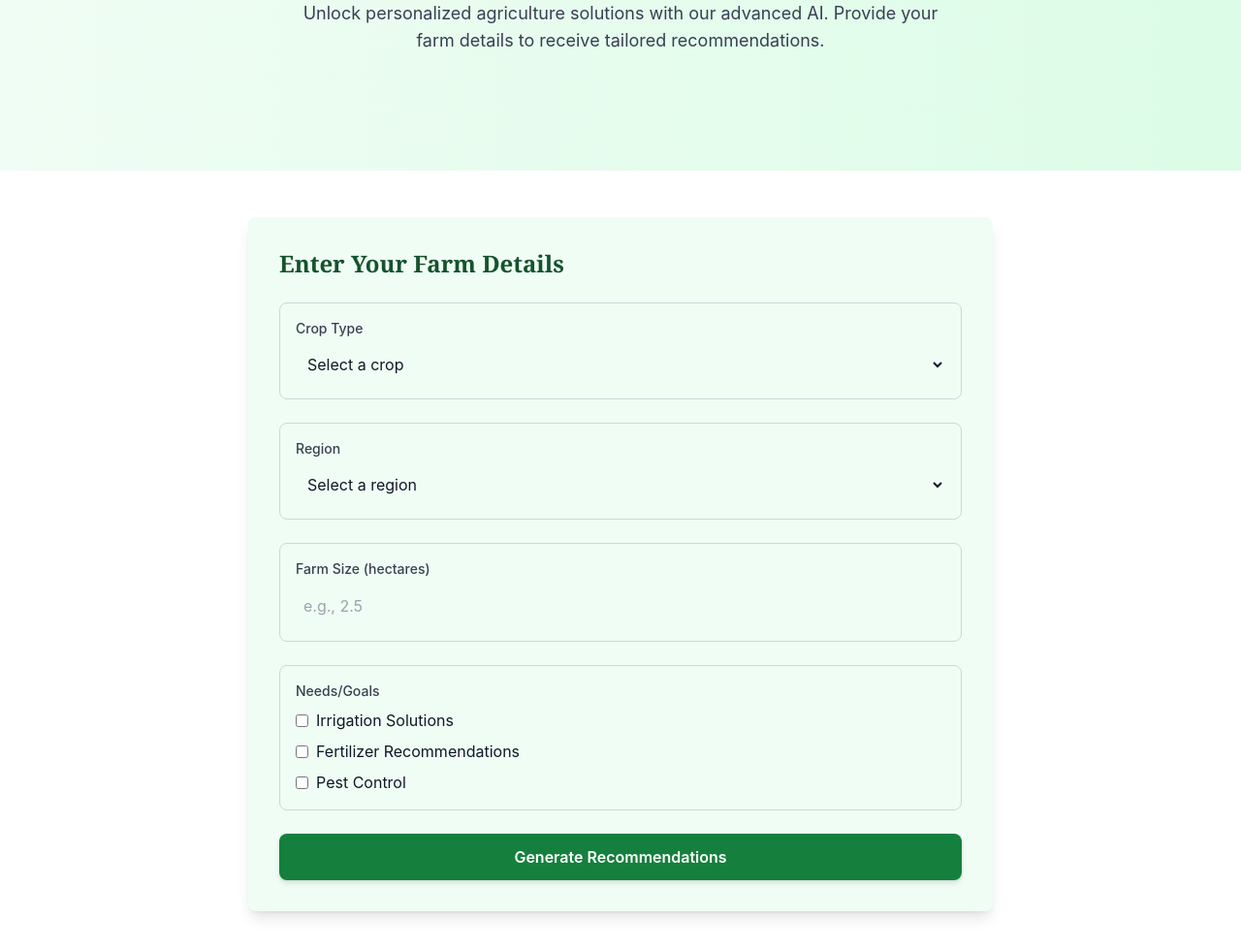
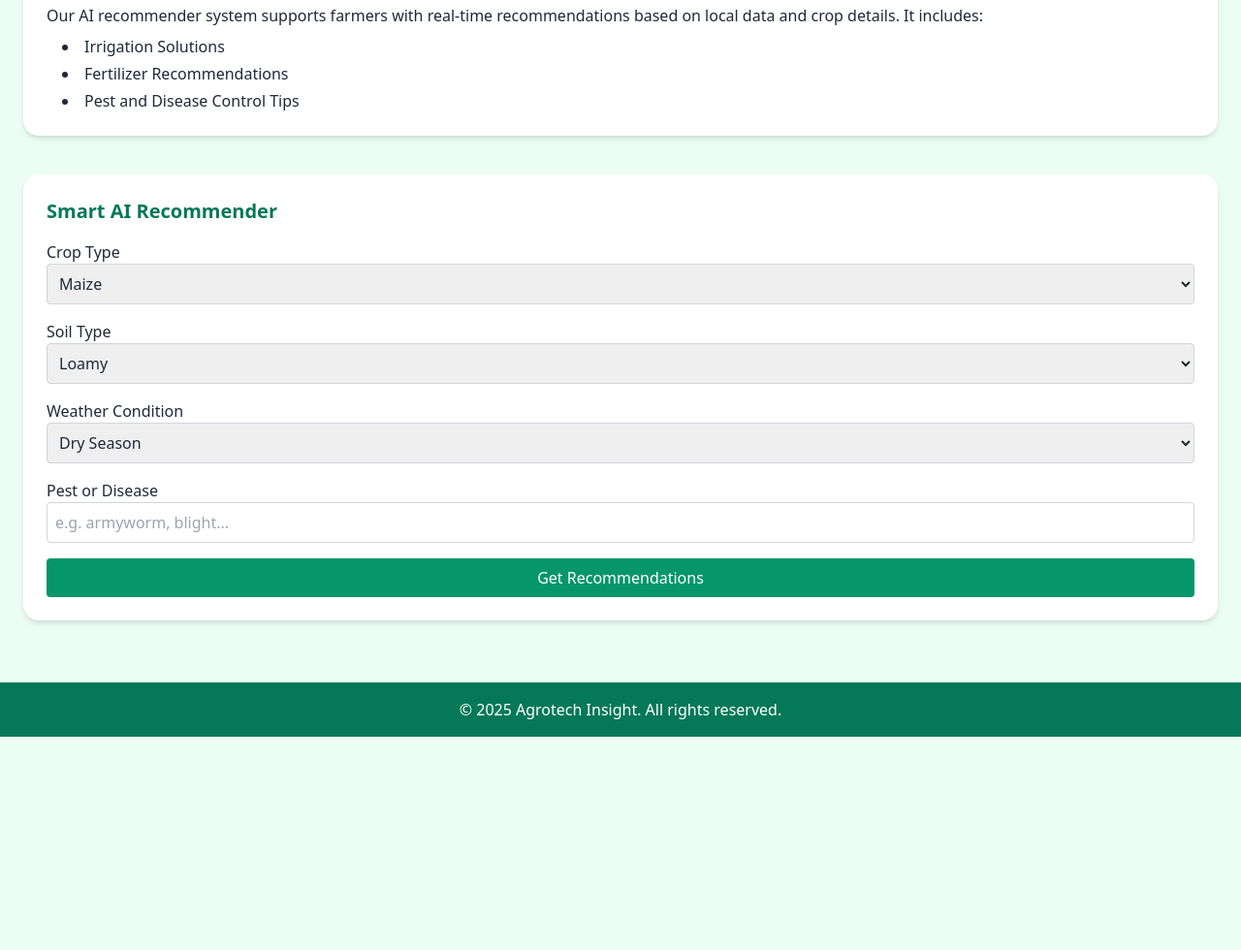
Before and after one commit to uasahabo/Agrotech-Insight, a plain HTML site: page ai.html in a window 1280 px wide. Shown: the part 152-1132 px from the top of the page at 97% size. After the commit the page ends 912 px from the top, so only its background shows below. Drawn offline with nearby package versions, Linux system fonts and the light colour scheme.

Commit message:
Update ai.html

```diff
--- a/ai.html
+++ b/ai.html
@@ -1,167 +1,97 @@
-<!DOCTYPE html>
-<html lang="en">
+<!DOCTYPE html><html lang="en">
 <head>
-  <meta charset="UTF-8">
-  <meta name="viewport" content="width=device-width, initial-scale=1.0">
-  <title>AI Recommender - Agrotech Insight</title>
-  <script src="https://cdn.tailwindcss.com"></script>
-  <link rel="stylesheet" href="https://cdnjs.cloudflare.com/ajax/libs/font-awesome/6.4.0/css/all.min.css">
-  <style>
-    body {
-      background: linear-gradient(135deg, #f0fdf4 0%, #dcfce7 100%);
-      min-height: 100vh;
-      font-family: 'Inter', sans-serif;
-    }
-    h1, h2, h3 {
-      font-family: 'Georgia', serif;
-    }
-    .hero {
-      background: linear-gradient(to right, #f0fdf4, #dcfce7);
-    }
-    .card {
-      transition: transform 0.3s ease, box-shadow 0.3s ease;
-      border-radius: 12px;
-    }
-    .card:hover {
-      transform: translateY(-5px);
-      box-shadow: 0 12px 24px rgba(21, 128, 61, 0.15);
-    }
-    .input-group {
-      transition: all 0.3s ease;
-    }
-    .input-group:focus-within {
-      box-shadow: 0 0 0 3px rgba(22, 163, 74, 0.2);
-    }
-    .btn {
-      transition: background-color 0.3s ease, transform 0.2s ease;
-    }
-    .btn:hover {
-      background-color: #14532d;
-      transform: scale(1.05);
-    }
-  </style>
+  <meta charset="UTF-8" />
+  <meta name="viewport" content="width=device-width, initial-scale=1.0" />
+  <title>AI Tool - Agrotech Insight</title>
+  <link href="https://cdn.jsdelivr.net/npm/tailwindcss@2.2.19/dist/tailwind.min.css" rel="stylesheet">
 </head>
-<body class="text-gray-900">
-
-  <!-- Hero Section -->
-  <section class="hero py-20 px-4 text-center">
-    <div class="container mx-auto">
-      <h1 class="text-5xl font-extrabold text-green-900 mb-6">AI Recommender</h1>
-      <p class="text-lg text-gray-700 max-w-2xl mx-auto mb-10">Unlock personalized agriculture solutions with our advanced AI. Provide your farm details to receive tailored recommendations.</p>
+<body class="bg-green-50 text-gray-800">
+  <header class="bg-green-700 text-white p-4 text-center text-2xl font-bold shadow-md">
+    Agrotech Insight - AI Tool
+  </header>  <main class="p-6 space-y-10">
+    <section class="bg-white p-6 rounded-2xl shadow-md">
+      <h2 class="text-xl font-semibold text-green-700 mb-4">What Our AI Tool Offers</h2>
+      <p class="mb-2">Our AI recommender system supports farmers with real-time recommendations based on local data and crop details. It includes:</p>
+      <ul class="list-disc list-inside ml-4 space-y-1">
+        <li>Irrigation Solutions</li>
+        <li>Fertilizer Recommendations</li>
+        <li>Pest and Disease Control Tips</li>
+      </ul>
+    </section><!-- AI Recommender Section -->
+<section class="bg-white p-6 rounded-2xl shadow-md">
+  <h2 class="text-xl font-semibold text-green-700 mb-4">Smart AI Recommender</h2>
+  <form id="aiForm" class="grid gap-4">
+    <div>
+      <label class="block font-medium">Crop Type</label>
+      <select id="crop" class="w-full p-2 rounded border border-gray-300">
+        <option value="maize">Maize</option>
+        <option value="rice">Rice</option>
+        <option value="tomato">Tomato</option>
+        <option value="cassava">Cassava</option>
+      </select>
     </div>
+    <div>
+      <label class="block font-medium">Soil Type</label>
+      <select id="soil" class="w-full p-2 rounded border border-gray-300">
+        <option value="loamy">Loamy</option>
+        <option value="sandy">Sandy</option>
+        <option value="clay">Clay</option>
+      </select>
+    </div>
+    <div>
+      <label class="block font-medium">Weather Condition</label>
+      <select id="weather" class="w-full p-2 rounded border border-gray-300">
+        <option value="dry">Dry Season</option>
+        <option value="wet">Rainy Season</option>
+      </select>
+    </div>
+    <div>
+      <label class="block font-medium">Pest or Disease</label>
+      <input id="pest" type="text" placeholder="e.g. armyworm, blight..." class="w-full p-2 rounded border border-gray-300">
+    </div>
+    <button type="button" onclick="generateRecommendations()" class="bg-green-600 text-white p-2 rounded hover:bg-green-700">Get Recommendations</button>
+  </form>
+  <div id="recommendationOutput" class="mt-6 bg-green-100 p-4 rounded-lg hidden"></div>
 </section>
 
-  <!-- AI Input Form -->
-  <section class="py-12 px-4 bg-white">
-    <div class="max-w-3xl mx-auto">
-      <div class="bg-green-50 p-8 rounded-lg shadow-lg">
-        <h2 class="text-2xl font-bold text-green-900 mb-6">Enter Your Farm Details</h2>
-        <form id="aiForm" class="space-y-6">
-          <!-- Crop Type -->
-          <div class="input-group border border-gray-300 rounded-lg p-4">
-            <label class="block text-sm font-medium text-gray-700 mb-2">Crop Type</label>
-            <select class="w-full p-2 border-none focus:ring-0 text-gray-900 bg-transparent" id="cropType">
-              <option value="">Select a crop</option>
-              <option value="maize">Maize</option>
-              <option value="yam">Yam</option>
-              <option value="tomatoes">Tomatoes</option>
-              <option value="beans">Beans</option>
-            </select>
-          </div>
+  </main>  <footer class="bg-green-700 text-white text-center p-4 mt-10">
+    &copy; 2025 Agrotech Insight. All rights reserved.
+  </footer>  <script>
+    function generateRecommendations() {
+      const crop = document.getElementById('crop').value;
+      const soil = document.getElementById('soil').value;
+      const weather = document.getElementById('weather').value;
+      const pest = document.getElementById('pest').value.toLowerCase();
 
-          <!-- Region -->
-          <div class="input-group border border-gray-300 rounded-lg p-4">
-            <label class="block text-sm font-medium text-gray-700 mb-2">Region</label>
-            <select class="w-full p-2 border-none focus:ring-0 text-gray-900 bg-transparent" id="region">
-              <option value="">Select a region</option>
-              <option value="north">Northern Nigeria</option>
-              <option value="south">Southern Nigeria</option>
-              <option value="east">Eastern Nigeria</option>
-              <option value="west">Western Nigeria</option>
-            </select>
-          </div>
+      let irrigation = '', fertilizer = '', pestControl = '';
 
-          <!-- Farm Size -->
-          <div class="input-group border border-gray-300 rounded-lg p-4">
-            <label class="block text-sm font-medium text-gray-700 mb-2">Farm Size (hectares)</label>
-            <input type="number" id="farmSize" placeholder="e.g., 2.5" class="w-full p-2 border-none focus:ring-0 text-gray-900 bg-transparent" min="0" step="0.1">
-          </div>
+      // Sample logic for AI rules
+      if (soil === 'loamy') irrigation = 'Drip irrigation recommended for efficient water usage.';
+      else if (soil === 'sandy') irrigation = 'Use sprinkler irrigation and mulch to retain moisture.';
+      else irrigation = 'Opt for furrow irrigation with proper drainage.';
 
-          <!-- Needs/Goals -->
-          <div class="input-group border border-gray-300 rounded-lg p-4">
-            <label class="block text-sm font-medium text-gray-700 mb-2">Needs/Goals</label>
-            <div class="flex flex-col space-y-2">
-              <label class="flex items-center">
-                <input type="checkbox" class="mr-2" id="irrigation"> Irrigation Solutions
-              </label>
-              <label class="flex items-center">
-                <input type="checkbox" class="mr-2" id="fertilizer"> Fertilizer Recommendations
-              </label>
-              <label class="flex items-center">
-                <input type="checkbox" class="mr-2" id="pestControl"> Pest Control
-              </label>
-            </div>
-          </div>
+      if (crop === 'maize') fertilizer = 'Apply NPK 20-10-10 during planting, then Urea at 4 weeks.';
+      else if (crop === 'rice') fertilizer = 'Use NPK 15-15-15 and maintain good water control.';
+      else if (crop === 'tomato') fertilizer = 'Use organic compost and supplement with NPK 10-10-10.';
+      else fertilizer = 'Apply potassium-rich fertilizer and organic manure.';
 
-          <!-- Submit Button -->
-          <button type="submit" class="btn bg-green-700 text-white px-6 py-3 rounded-lg font-semibold shadow-md w-full">Generate Recommendations</button>
-        </form>
-      </div>
-    </div>
-  </section>
+      if (pest.includes('worm') || pest.includes('army')) pestControl = 'Apply neem extract or cypermethrin early in the morning.';
+      else if (pest.includes('blight')) pestControl = 'Use copper-based fungicides and rotate crops.';
+      else if (pest.trim()) pestControl = 'Consult local extension agents for specific treatment of ' + pest + '.';
+      else pestControl = 'No specific pest mentioned. Regular scouting and hygiene recommended.';
 
-  <!-- Recommendations Section -->
-  <section class="py-12 px-4 bg-green-50" id="recommendations">
-    <div class="max-w-5xl mx-auto">
-      <h2 class="text-2xl font-bold text-green-900 mb-6">Your Personalized Recommendations</h2>
-      <div id="recommendationList" class="grid gap-6 sm:grid-cols-2 lg:grid-cols-3">
-        <!-- Recommendations will be dynamically populated here -->
-      </div>
-    </div>
-  </section>
+      const output = `
+        <h3 class="font-bold text-lg mb-2">Recommended Solutions:</h3>
+        <ul class="list-disc list-inside space-y-1">
+          <li><strong>Irrigation:</strong> ${irrigation}</li>
+          <li><strong>Fertilizer:</strong> ${fertilizer}</li>
+          <li><strong>Pest Control:</strong> ${pestControl}</li>
+        </ul>
+      `;
 
-  <!-- Footer -->
-  <footer class="bg-green-800 text-white px-4 py-8 text-center">
-    <p class="text-sm">© 2025 Agrotech Insight. All rights reserved.</p>
-  </footer>
-
-  <!-- JavaScript for Form Submission -->
-  <script>
-    const aiForm = document.getElementById('aiForm');
-    const recommendationList = document.getElementById('recommendationList');
-    const cropType = document.getElementById('cropType');
-    const region = document.getElementById('region');
-    const farmSize = document.getElementById('farmSize');
-    const irrigation = document.getElementById('irrigation');
-    const fertilizer = document.getElementById('fertilizer');
-    const pestControl = document.getElementById('pestControl');
-
-    aiForm.addEventListener('submit', (e) => {
-      e.preventDefault();
-      const crop = cropType.value;
-      const regionValue = region.value;
-      const size = farmSize.value;
-      const needs = [irrigation.checked, fertilizer.checked, pestControl.checked]
-        .filter(Boolean)
-        .map(need => need.id.replace('Control', ''))
-        .join(', ');
-
-      if (crop && regionValue && size) {
-        // Placeholder for AI recommendation logic (replace with actual API call)
-        recommendationList.innerHTML = `
-          <div class="card bg-white p-6 rounded-lg shadow-lg border-l-4 border-green-600">
-            <h4 class="text-lg font-semibold text-green-800">Recommendation 1</h4>
-            <p class="text-sm text-gray-600">For ${crop} in ${regionValue} (${size} ha): Use ${needs || 'general'} practices for optimal yield.</p>
-          </div>
-          <div class="card bg-white p-6 rounded-lg shadow-lg border-l-4 border-green-600">
-            <h4 class="text-lg font-semibold text-green-800">Recommendation 2</h4>
-            <p class="text-sm text-gray-600">Consider ${needs.includes('irrigation') ? 'drip irrigation' : 'soil testing'} to enhance productivity.</p>
-          </div>
-        `;
-      } else {
-        alert('Please fill in all required fields!');
+      const recommendationDiv = document.getElementById('recommendationOutput');
+      recommendationDiv.innerHTML = output;
+      recommendationDiv.classList.remove('hidden');
     }
-    });
-  </script>
-</body>
+  </script></body>
 </html>
```
Lines whose indentation alone changed are shown as unchanged.
